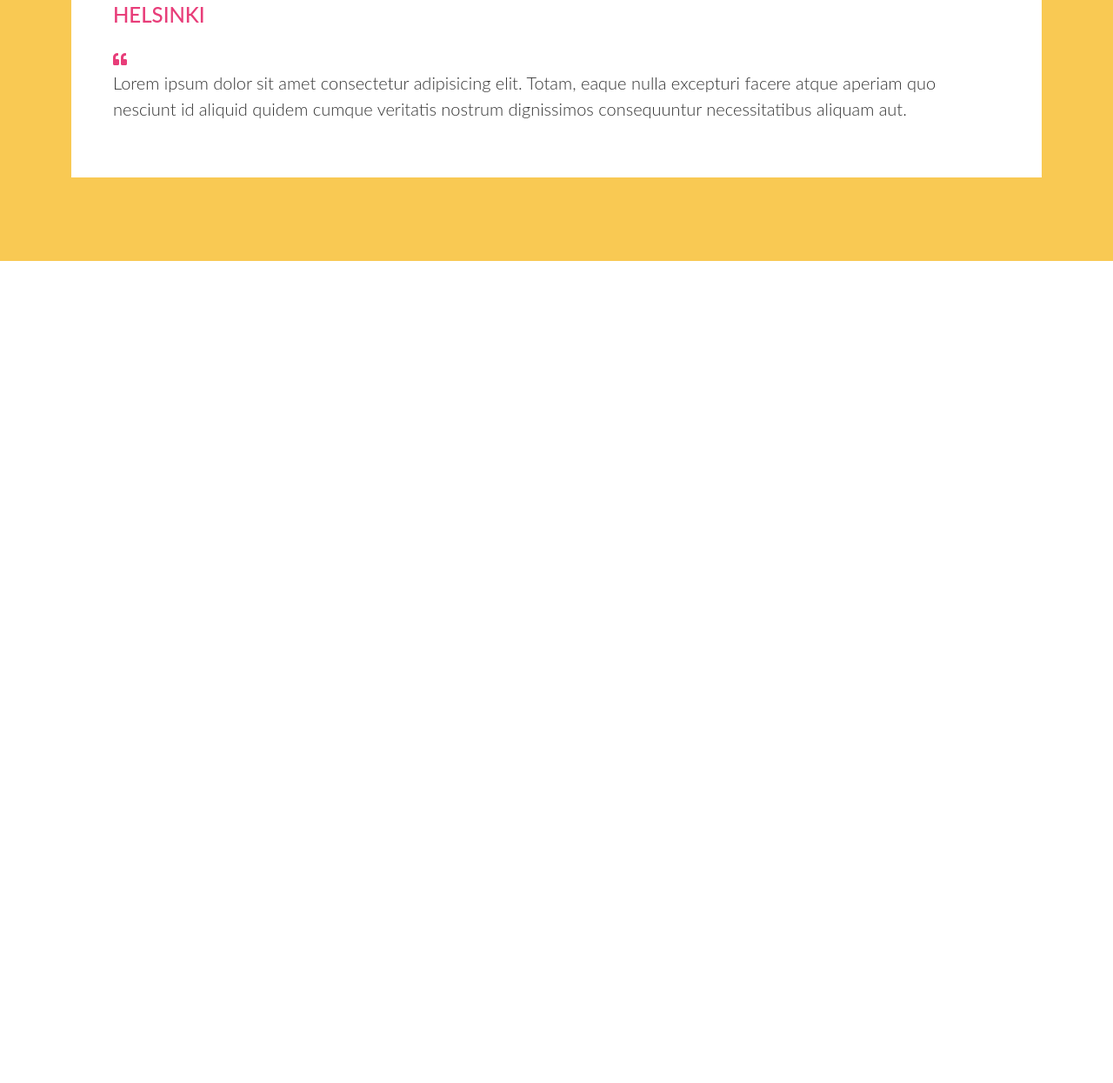
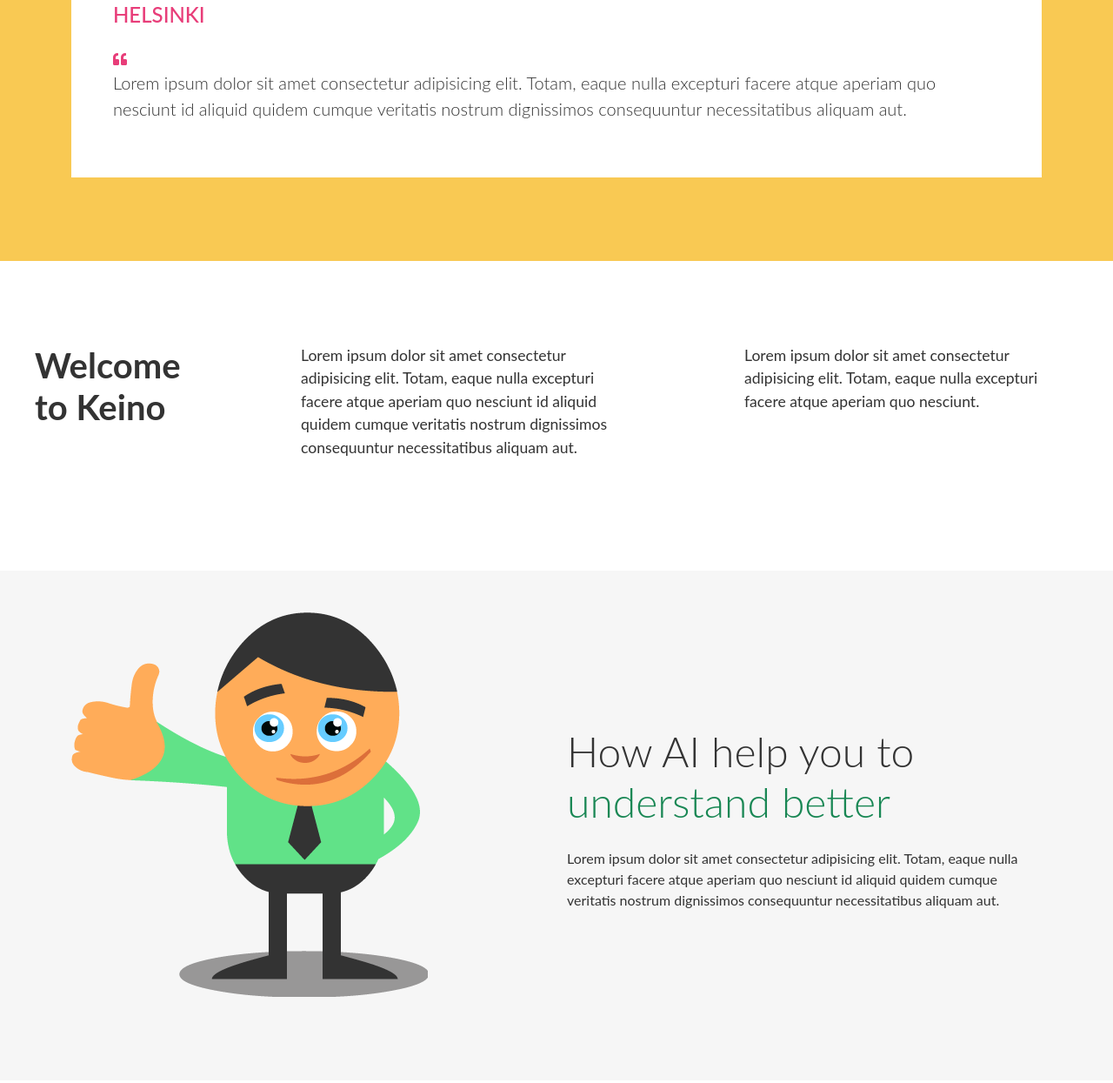
Before and after one commit to younesatari/Keino---Website, a plain HTML site: page index.html in a window 1280 px wide. Shown: the part 1520-2765 px from the top of the page at 87% size. Before the commit the page ends 1820 px from the top, so only its background shows below. Drawn offline with nearby package versions, Linux system fonts and the light colour scheme.

Commit message:
We added welcome section and undertand section

```diff
--- a/index.html
+++ b/index.html
@@ -86,6 +86,40 @@
       </div>
     </div>
   </section>
+  <section id="welcome" class="bg-white text-dark px-3 py-5 my-5">
+    <div class="container-fluid">
+      <div class="row mx-auto justify-content-between">
+        <div class="col-md-2 mb-3">
+          <h2 class="text-md-left">Welcome to Keino</h2>
+        </div>
+        <div class="col-md-4 mb-3">
+          <p class="text-md-left">Lorem ipsum dolor sit amet consectetur adipisicing elit. Totam, eaque nulla excepturi facere atque aperiam quo nesciunt id aliquid quidem cumque veritatis nostrum dignissimos consequuntur necessitatibus aliquam aut.</p>
+        </div>
+        <div class="col-md-4">
+          <p class="text-md-left">Lorem ipsum dolor sit amet consectetur adipisicing elit. Totam, eaque nulla excepturi facere atque aperiam quo nesciunt.</p>
+        </div>
+      </div>
+    </div>
+  </section>
+  <!-- Understand Section -->
+  <section id="understand" class="bg-secondary my-5 py-5">
+    <div class="container">
+      <div class="row align-items-center">
+        <div class="col-md-6 mb-5">
+          <img class="img-fluid" src="img/understand.png">
+        </div>
+        <div class="col-md-6">
+          <div class="understand-heading text-left mb-4">
+            <div class="text-dark display-5">How AI help you to</div>
+            <div class="text-success display-5">understand better</div>
+          </div>
+          <p>Lorem ipsum dolor sit amet consectetur adipisicing elit. Totam, eaque nulla excepturi facere atque aperiam quo nesciunt id aliquid quidem cumque veritatis nostrum dignissimos consequuntur necessitatibus aliquam aut.</p>
+        </div>
+      </div>
+    </div>
+  </section>
+
+
 
   <script src="https://code.jquery.com/jquery-3.3.1.slim.min.js" integrity="sha384-q8i/X+965DzO0rT7abK41JStQIAqVgRVzpbzo5smXKp4YfRvH+8abtTE1Pi6jizo"
     crossorigin="anonymous"></script>
--- a/scss/main.scss
+++ b/scss/main.scss
@@ -20,7 +20,7 @@ a {
    height: 160vh;
 
    @include screen {
-      height: 100vh;
+      height: 90vh;
    }
 
    nav {
@@ -65,10 +65,50 @@ a {
       }
    }
 }
+/* End of HEADER */
 
 /* Comments Section */
 #comments {
+
    h1 {
       font-weight: bold;
    }
 }
+/* End of Comments Section */
+
+/* Welcome section */
+#welcome {
+   h2 {
+      font-weight: bold;
+      font-size: 2.5rem !important;
+
+      @include screen {
+         text-align: center !important;
+      }
+   }
+
+   p {
+      font-size: 1.1rem !important;
+
+      @include screen {
+         text-align: center !important;
+      }
+   }
+}
+/* End of Welcome section */
+
+/* Understand section */
+#understand {
+   .understand-heading {
+      @include screen {
+         text-align: center;
+      }
+   }
+
+   p {
+      @include screen {
+         text-align: center;
+      }
+   }
+}
+/* End of Understand section */
```
Also changed, not shown: css/main.css, 1 other file.
